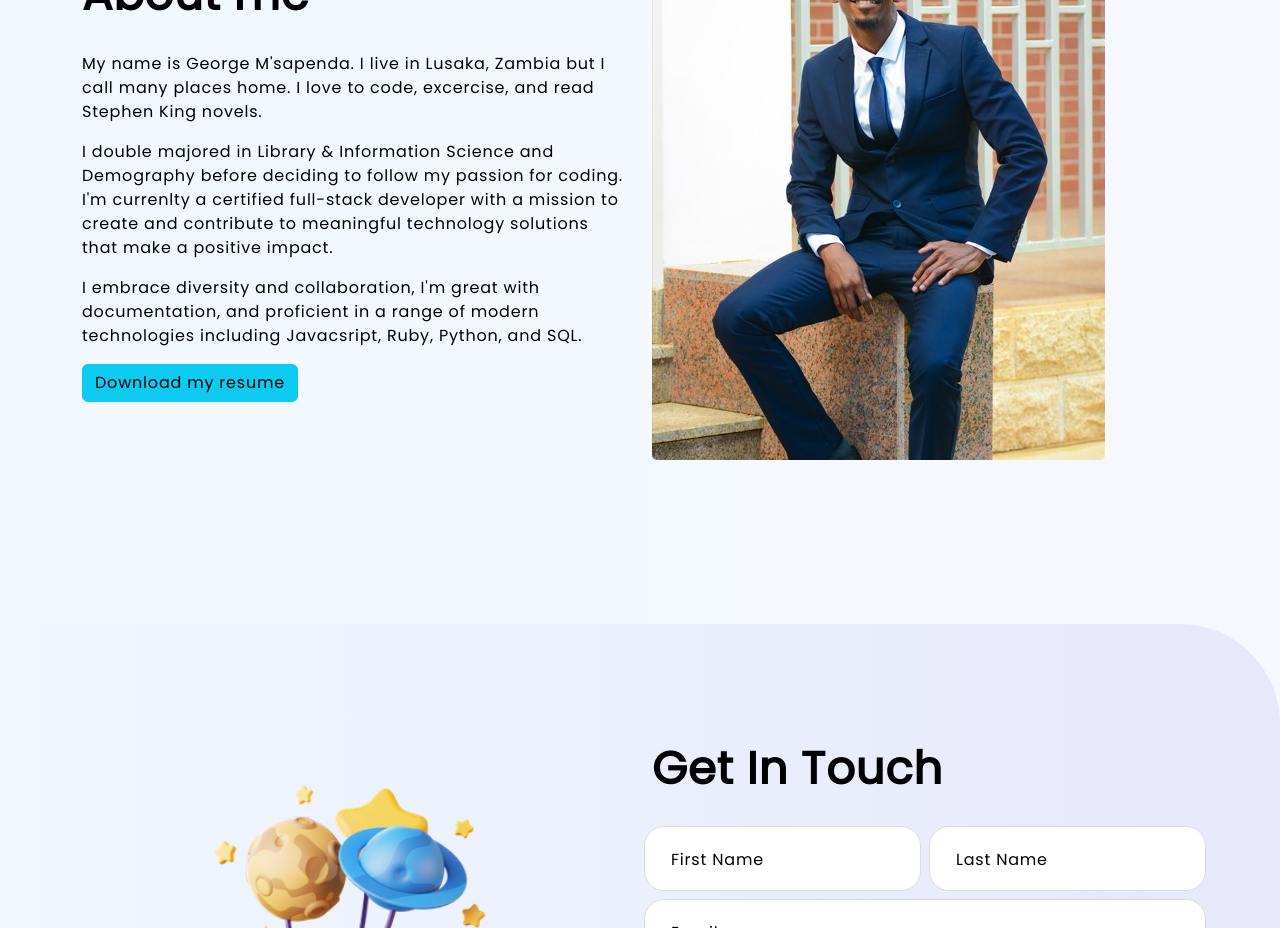
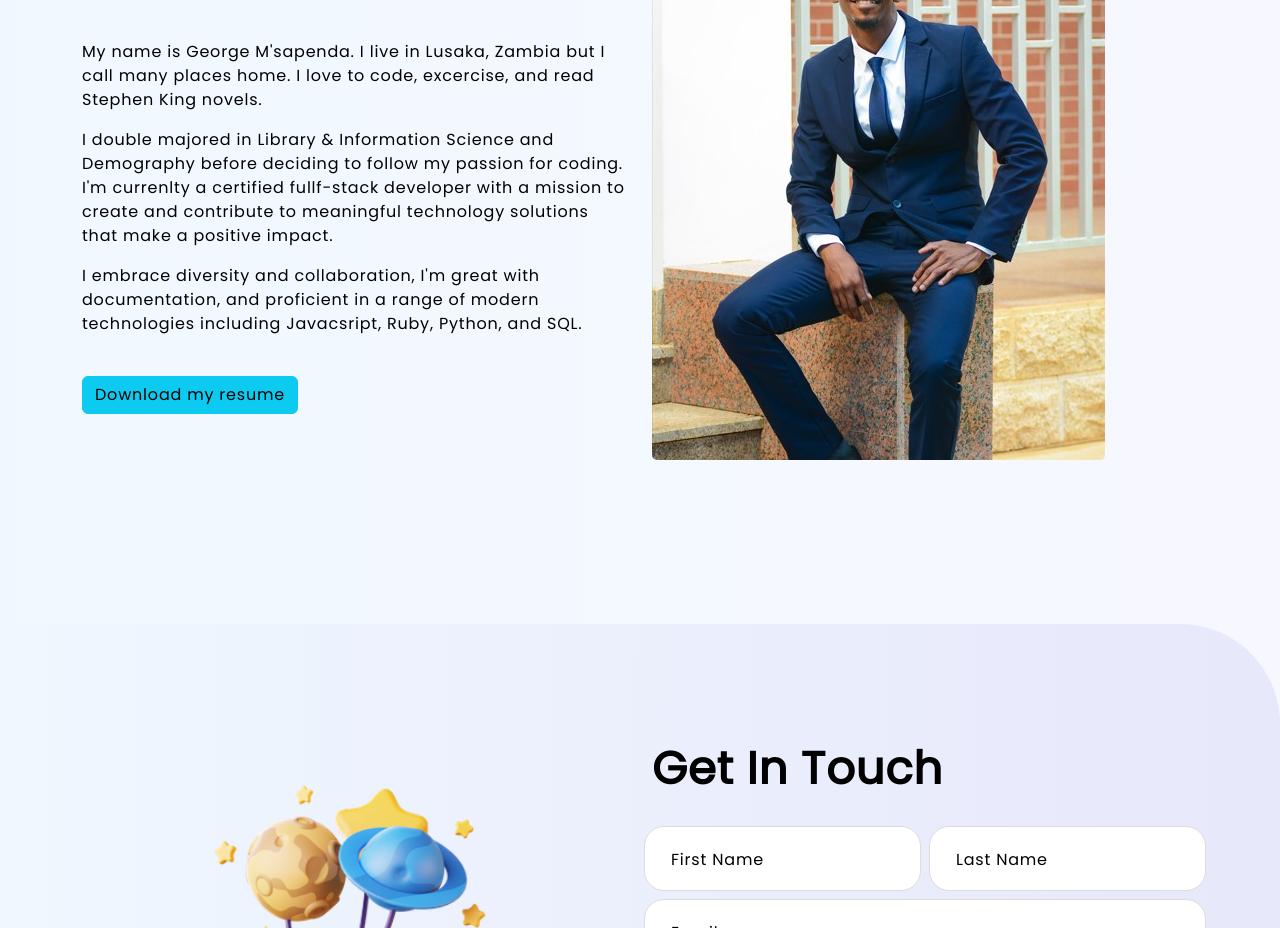
Before and after one commit to c00p75/portfolio, a Next.js app: page / in a window 1280 px wide. Shown: the part 2840-3768 px from the top of the page. Built offline with nearby package versions, Linux system fonts and the light colour scheme.

Commit message:
Fix margin on download button

```diff
--- a/src/components/portfolio/about/About.jsx
+++ b/src/components/portfolio/about/About.jsx
@@ -23,10 +23,10 @@ const About = () => {
               Zambia but I call many places home.
               I love to code, excercise, and read Stephen King novels.
             </p>
-            <p>
+            <p className="my-3">
               I double majored in Library & Information Science and Demography before
               deciding to follow my passion for coding.
-              I&apos;m currenlty a certified full-stack
+              I&apos;m currenlty a certified fullf-stack
               developer with a mission to create and contribute to meaningful technology solutions
               that make a positive impact.
             </p>
@@ -35,7 +35,7 @@ const About = () => {
               I&apos;m great with documentation, and proficient in a range
               of modern technologies including Javacsript, Ruby, Python, and SQL.
             </p>
-            <a href="/docs/Resume.pdf" target="_blank" rel="noreferrer" className="btn btn-info">
+            <a href="/docs/Resume.pdf" target="_blank" rel="noreferrer" className="mt-4 btn btn-info">
               Download my resume
             </a>
           </Col>
```
